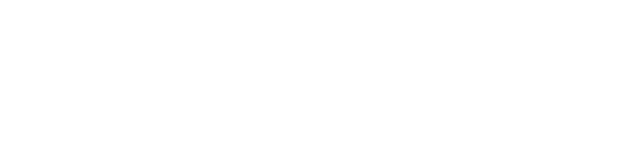
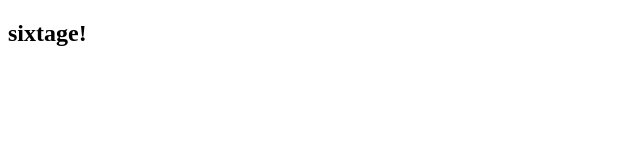
Before and after one commit to EliasXVIII/sixtage, a plain HTML site: page index.html in a window 1280 px wide. Shown: the whole page, without its empty margins (0-640 px from the left). Drawn offline with Linux system fonts and the light colour scheme.

Commit message:
testAndres

```diff
--- a/index.html
+++ b/index.html
@@ -8,5 +8,7 @@
 </head>
 <body>
 
+    <h2>sixtage!</h2>
+
 </body>
 </html>
```
